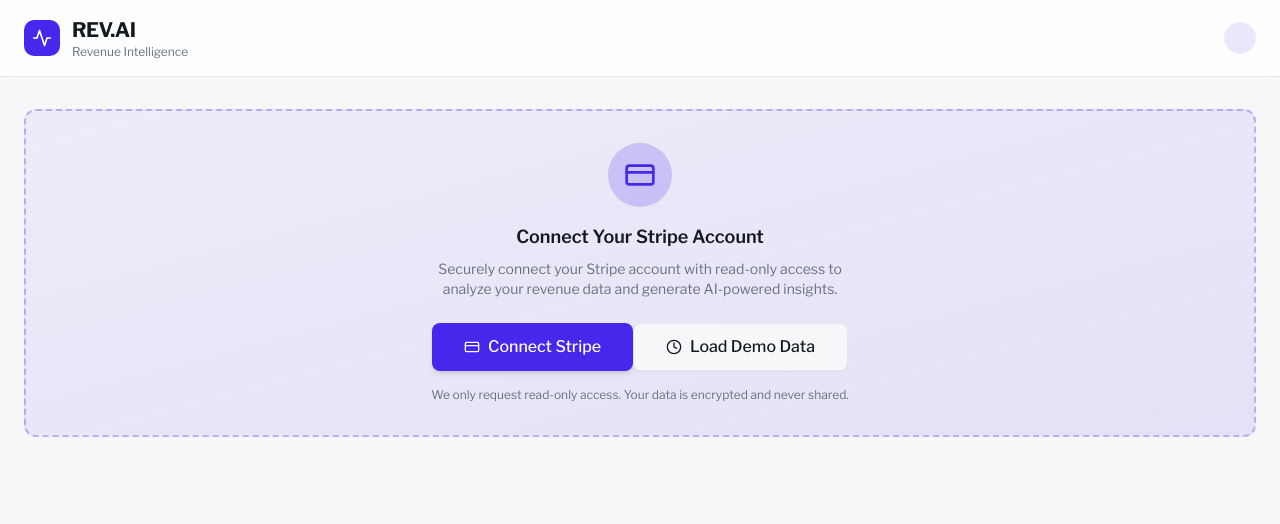
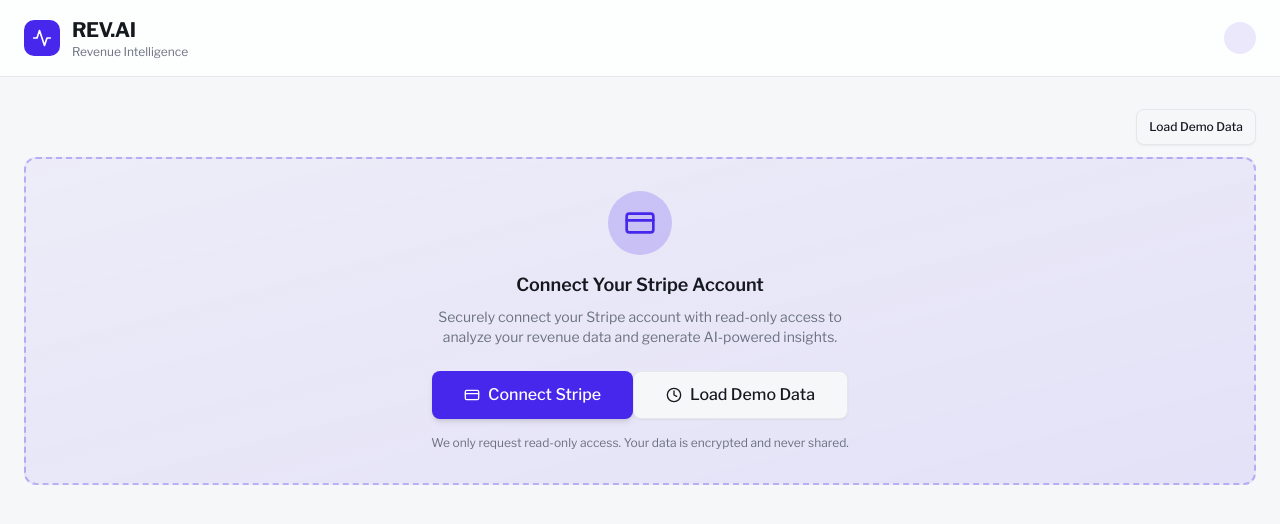
Before and after one commit to jakefrompopeyes/rev.ai, a Next.js app: page /dashboard in a window 1280 px wide. Shown: the top 524 px of the page. Built offline with nearby package versions, Linux system fonts and the light colour scheme; no server answers.

Commit message:
Add top-level Load Demo Data button on dashboard

```diff
--- a/app/dashboard/page.tsx
+++ b/app/dashboard/page.tsx
@@ -19,6 +19,8 @@
 import { RecommendationsPanel } from '@/components/dashboard/recommendations-panel';
 import { StripeConnection } from '@/components/dashboard/stripe-connection';
 import { formatCurrency, formatPercentAbs } from '@/lib/utils';
+import { Button } from '@/components/ui/button';
+import { Spinner } from '@/components/ui/spinner';
 
 interface Metrics {
   mrr: number;
@@ -355,6 +357,24 @@
       <main className="max-w-7xl mx-auto px-6 py-8">
         {/* Stripe Connection */}
         <section className="mb-8">
+          <div className="flex items-center justify-end mb-3">
+            <Button
+              variant="outline"
+              size="sm"
+              className="gap-2"
+              onClick={handleLoadDemo}
+              disabled={isLoadingDemo}
+            >
+              {isLoadingDemo ? (
+                <>
+                  <Spinner size="sm" />
+                  Seeding demo...
+                </>
+              ) : (
+                <>Load Demo Data</>
+              )}
+            </Button>
+          </div>
           <StripeConnection
             isConnected={stripeStatus.connected}
             connection={stripeStatus.connection}
```
